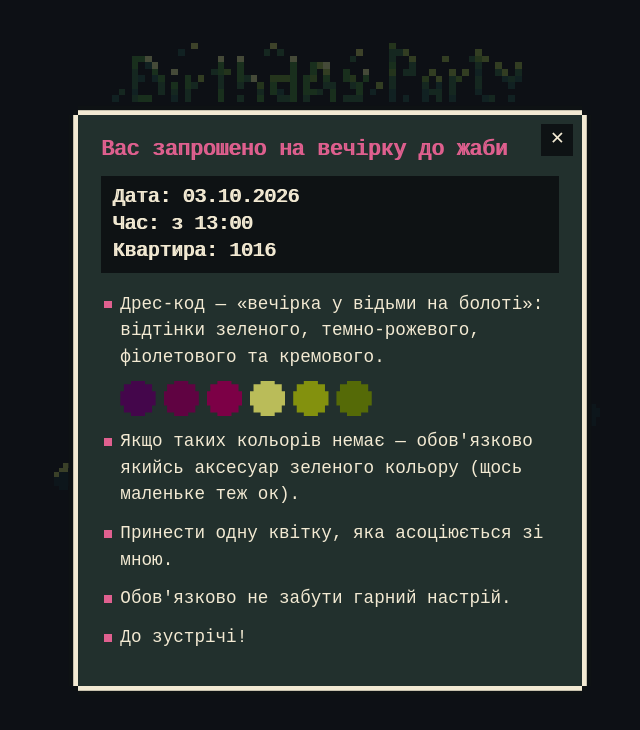
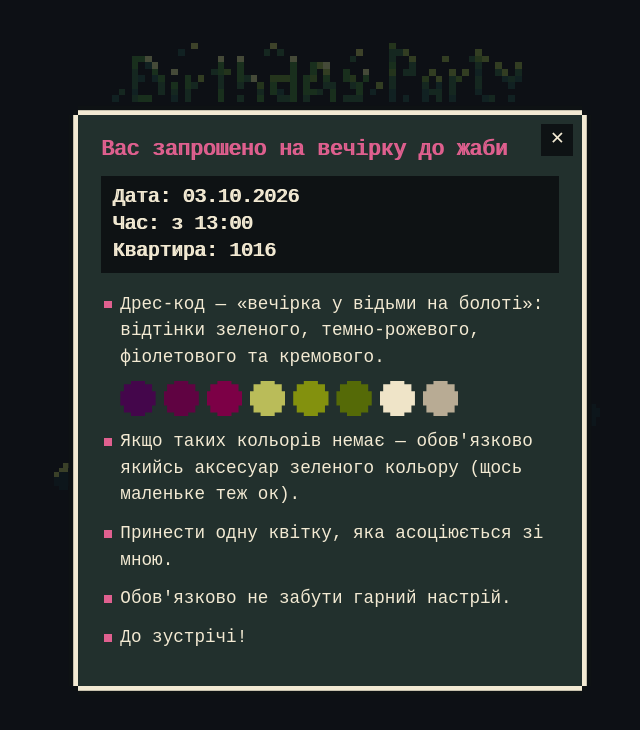
Before and after one commit to DovIra/frog-party-, a plain HTML site: page index.html in a window 1280 px wide. Both pictures are taken after a click on the link 634 px from the left and 624 px from the top of the page. Shown: the whole page, without its empty margins (310-950 px from the left). Drawn offline with Linux system fonts and the light colour scheme; a web font is replaced by a local one.

Commit message:
Палітра: додала кремовий і пісочно-сірий

```diff
--- a/index.html
+++ b/index.html
@@ -516,6 +516,8 @@ body{
             <li style="--c:#BABC59" title="#BABC59"></li>
             <li style="--c:#83910E" title="#83910E"></li>
             <li style="--c:#556A07" title="#556A07"></li>
+            <li style="--c:#EFE4C8" title="#EFE4C8"></li>
+            <li style="--c:#B8AB94" title="#B8AB94"></li>
           </ul>
         </li>
         <li>Якщо таких кольорів немає — обов'язково якийсь аксесуар зеленого кольору (щось маленьке теж ок).</li>
```
